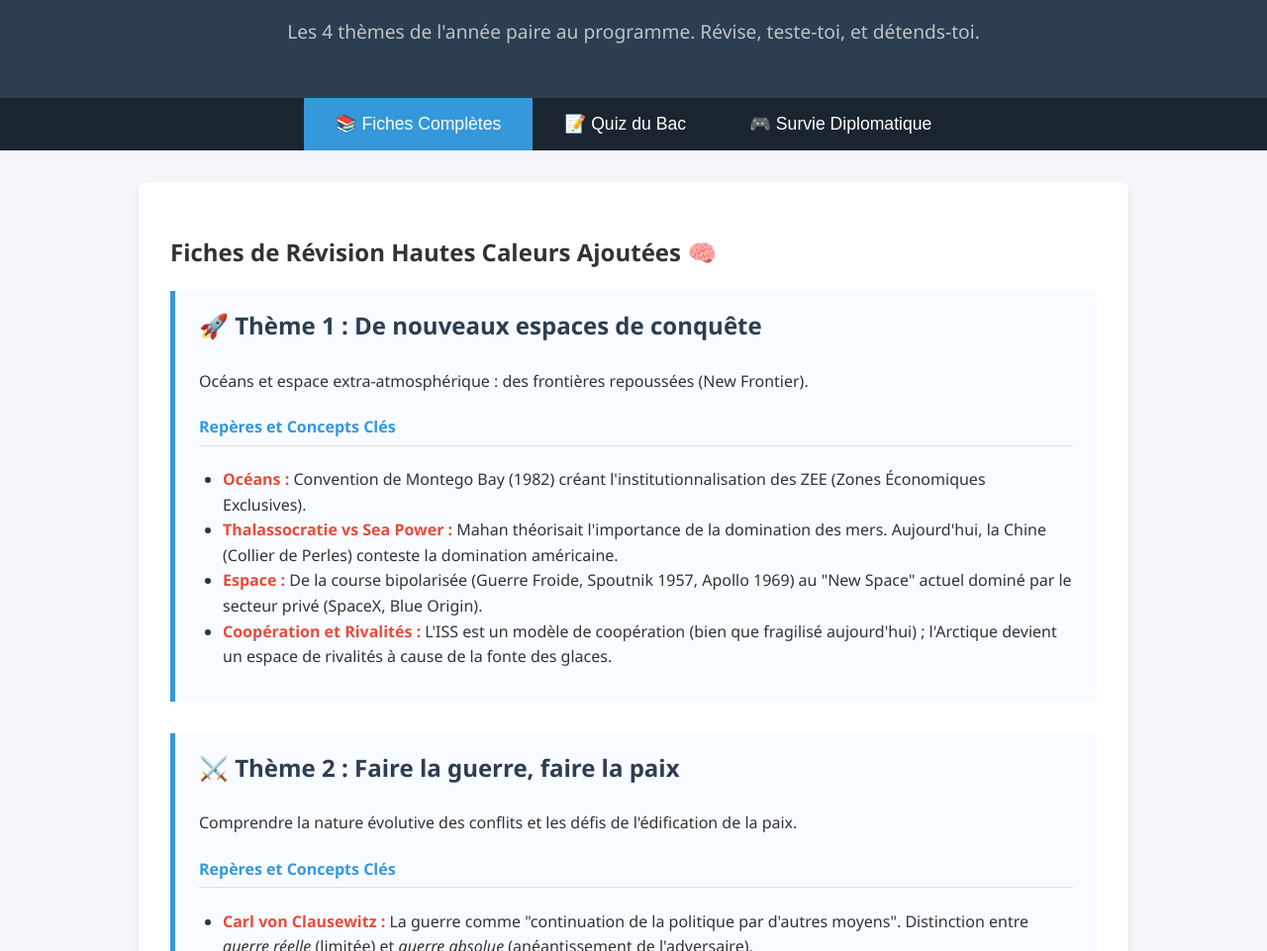
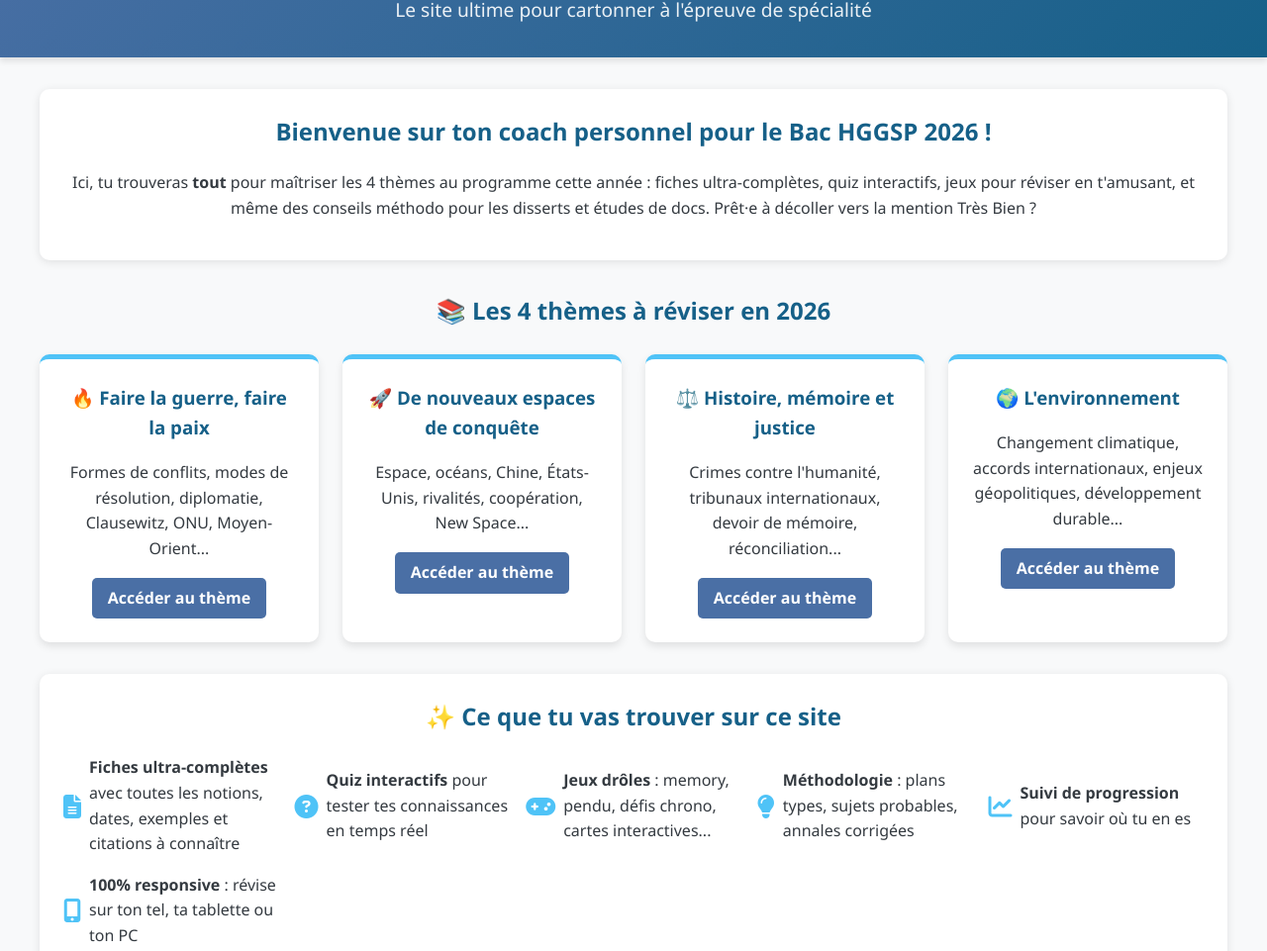
Before and after one commit to designfoot13/revise, a plain HTML site: page index.html in a window 1280 px wide. Shown: the part 109-1070 px from the top of the page at 99% size. Drawn offline with Linux system fonts and the light colour scheme.

Commit message:
Update index.html

```diff
--- a/index.html
+++ b/index.html
@@ -3,257 +3,265 @@
 <head>
     <meta charset="UTF-8">
     <meta name="viewport" content="width=device-width, initial-scale=1.0">
-    <title>HGGSP 2026 - Objectif Mention !</title>
+    <title>HGGSP Bac 2026 - Réussir à 20/20 !</title>
     <style>
         :root {
-            --bg-color: #f4f6f9;
-            --primary: #2c3e50;
-            --secondary: #e74c3c;
-            --accent: #3498db;
-            --text: #333;
-            --light-bg: #fff;
+            --primary: #4a6fa5;
+            --secondary: #166088;
+            --accent: #4fc3f7;
+            --light: #f8f9fa;
+            --dark: #343a40;
+            --success: #28a745;
+            --warning: #ffc107;
+            --danger: #dc3545;
         }
 
         body {
             font-family: 'Segoe UI', Tahoma, Geneva, Verdana, sans-serif;
-            background-color: var(--bg-color);
-            color: var(--text);
             margin: 0;
             padding: 0;
+            background-color: var(--light);
+            color: var(--dark);
             line-height: 1.6;
         }
 
         header {
-            background-color: var(--primary);
+            background: linear-gradient(135deg, var(--primary), var(--secondary));
             color: white;
+            padding: 2rem 0;
             text-align: center;
-            padding: 2rem 1rem;
+            box-shadow: 0 4px 6px rgba(0, 0, 0, 0.1);
+        }
+
+        header h1 {
+            margin: 0;
+            font-size: 2.5rem;
+            text-shadow: 2px 2px 4px rgba(0, 0, 0, 0.3);
         }
 
         header p {
+            margin: 0.5rem 0 0;
             font-size: 1.2rem;
-            color: #bdc3c7;
-        }
-
-        nav {
-            display: flex;
-            justify-content: center;
-            background-color: #1a252f;
-            position: sticky;
-            top: 0;
-            z-index: 100;
-        }
-
-        nav button {
-            background: none;
-            border: none;
-            color: white;
-            padding: 1rem 2rem;
-            font-size: 1.1rem;
-            cursor: pointer;
-            transition: 0.3s;
-        }
-
-        nav button:hover, nav button.active {
-            background-color: var(--accent);
+            opacity: 0.9;
         }
 
         .container {
-            max-width: 1000px;
+            max-width: 1200px;
             margin: 2rem auto;
             padding: 0 1rem;
         }
 
-        .section {
-            display: none;
-            background: var(--light-bg);
-            padding: 2rem;
-            border-radius: 8px;
-            box-shadow: 0 4px 6px rgba(0,0,0,0.1);
-            animation: fadeIn 0.5s ease-in-out;
+        .intro {
+            background: white;
+            padding: 1.5rem;
+            border-radius: 10px;
+            box-shadow: 0 2px 10px rgba(0, 0, 0, 0.1);
+            margin-bottom: 2rem;
+            text-align: center;
         }
 
-        .section.active {
-            display: block;
+        .intro h2 {
+            color: var(--secondary);
+            margin-top: 0;
         }
 
-        @keyframes fadeIn {
-            from { opacity: 0; transform: translateY(10px); }
-            to { opacity: 1; transform: translateY(0); }
+        .themes-grid {
+            display: grid;
+            grid-template-columns: repeat(auto-fit, minmax(280px, 1fr));
+            gap: 1.5rem;
+            margin-bottom: 2rem;
         }
 
-        /* Style des Fiches */
         .theme-card {
-            border-left: 5px solid var(--accent);
-            padding: 1rem 1.5rem;
-            margin-bottom: 2rem;
-            background-color: #f8fbff;
-            border-radius: 0 8px 8px 0;
+            background: white;
+            border-radius: 10px;
+            padding: 1.5rem;
+            box-shadow: 0 4px 8px rgba(0, 0, 0, 0.1);
+            transition: transform 0.3s ease, box-shadow 0.3s ease;
+            text-align: center;
+            border-top: 5px solid var(--accent);
+        }
+
+        .theme-card:hover {
+            transform: translateY(-5px);
+            box-shadow: 0 8px 16px rgba(0, 0, 0, 0.2);
         }
 
         .theme-card h3 {
-            color: var(--primary);
+            color: var(--secondary);
             margin-top: 0;
+        }
+
+        .theme-card p {
+            color: var(--dark);
+            margin-bottom: 1rem;
+        }
+
+        .theme-card .btn {
+            display: inline-block;
+            background: var(--primary);
+            color: white;
+            padding: 0.5rem 1rem;
+            border-radius: 5px;
+            text-decoration: none;
+            font-weight: bold;
+            transition: background 0.3s ease;
+        }
+
+        .theme-card .btn:hover {
+            background: var(--secondary);
+        }
+
+        .features {
+            background: white;
+            padding: 1.5rem;
+            border-radius: 10px;
+            box-shadow: 0 2px 10px rgba(0, 0, 0, 0.1);
+            margin-bottom: 2rem;
+        }
+
+        .features h2 {
+            color: var(--secondary);
+            text-align: center;
+            margin-top: 0;
+        }
+
+        .features-grid {
+            display: grid;
+            grid-template-columns: repeat(auto-fit, minmax(200px, 1fr));
+            gap: 1rem;
+            margin-top: 1rem;
+        }
+
+        .feature-item {
+            display: flex;
+            align-items: center;
+            gap: 0.5rem;
+        }
+
+        .feature-item i {
+            color: var(--accent);
             font-size: 1.5rem;
         }
 
-        .theme-card h4 {
-            color: var(--accent);
-            border-bottom: 1px solid #ddd;
-            padding-bottom: 0.3rem;
+        footer {
+            background: var(--dark);
+            color: white;
+            text-align: center;
+            padding: 1.5rem;
+            margin-top: 2rem;
         }
 
-        .theme-card ul {
-            padding-left: 1.5rem;
+        .badge {
+            display: inline-block;
+            background: var(--warning);
+            color: var(--dark);
+            padding: 0.2rem 0.5rem;
+            border-radius: 20px;
+            font-size: 0.8rem;
+            font-weight: bold;
+            margin-left: 0.5rem;
         }
 
-        .highlight {
-            font-weight: bold;
-            color: var(--secondary);
-        }
-
-        /* Style du Quiz & Jeu */
-        .btn {
-            background-color: var(--accent);
-            color: white;
-            border: none;
-            padding: 0.8rem 1.5rem;
-            border-radius: 5px;
-            cursor: pointer;
-            font-size: 1rem;
-            margin-top: 1rem;
-            transition: 0.2s;
-        }
-
-        .btn:hover {
-            background-color: #2980b9;
-        }
-
-        .btn-choice {
-            display: block;
-            width: 100%;
-            margin: 0.5rem 0;
-            background-color: #ecf0f1;
-            color: var(--primary);
-            text-align: left;
-        }
-
-        .btn-choice:hover {
-            background-color: #d5dbdb;
-        }
-
-        #quiz-result, #game-result {
-            margin-top: 1.5rem;
-            font-weight: bold;
-            font-size: 1.2rem;
-        }
-
-        .game-scenario {
-            font-size: 1.3rem;
-            margin-bottom: 1.5rem;
-            text-align: center;
+        @media (max-width: 768px) {
+            header h1 {
+                font-size: 2rem;
+            }
+            .themes-grid {
+                grid-template-columns: 1fr;
+            }
         }
     </style>
+    <link rel="stylesheet" href="https://cdnjs.cloudflare.com/ajax/libs/font-awesome/6.4.0/css/all.min.css">
 </head>
 <body>
-
     <header>
-        <h1>🌍 HGGSP - Objectif Bac 2026</h1>
-        <p>Les 4 thèmes de l'année paire au programme. Révise, teste-toi, et détends-toi.</p>
+        <h1>HGGSP Bac 2026 <span class="badge">20/20</span></h1>
+        <p>Le site ultime pour cartonner à l'épreuve de spécialité</p>
     </header>
 
-    <nav>
-        <button class="nav-btn active" onclick="showSection('fiches')">📚 Fiches Complètes</button>
-        <button class="nav-btn" onclick="showSection('quiz')">📝 Quiz du Bac</button>
-        <button class="nav-btn" onclick="showSection('jeux')">🎮 Survie Diplomatique</button>
-    </nav>
+    <div class="container">
+        <div class="intro">
+            <h2>Bienvenue sur ton coach personnel pour le Bac HGGSP 2026 !</h2>
+            <p>Ici, tu trouveras <strong>tout</strong> pour maîtriser les 4 thèmes au programme cette année : fiches ultra-complètes, quiz interactifs, jeux pour réviser en t'amusant, et même des conseils méthodo pour les disserts et études de docs. Prêt·e à décoller vers la mention Très Bien ?</p>
+        </div>
 
-    <div class="container">
+        <h2 style="color: var(--secondary); text-align: center; margin-bottom: 1.5rem;">📚 Les 4 thèmes à réviser en 2026</h2>
 
-        <!-- SECTION FICHES -->
-        <section id="fiches" class="section active">
-            <h2>Fiches de Révision Hautes Caleurs Ajoutées 🧠</h2>
-
+        <div class="themes-grid">
+            <!-- Thème 1 -->
             <div class="theme-card">
-                <h3>🚀 Thème 1 : De nouveaux espaces de conquête</h3>
-                <p>Océans et espace extra-atmosphérique : des frontières repoussées (New Frontier).</p>
-                <h4>Repères et Concepts Clés</h4>
-                <ul>
-                    <li><span class="highlight">Océans :</span> Convention de Montego Bay (1982) créant l'institutionnalisation des ZEE (Zones Économiques Exclusives).</li>
-                    <li><span class="highlight">Thalassocratie vs Sea Power :</span> Mahan théorisait l'importance de la domination des mers. Aujourd'hui, la Chine (Collier de Perles) conteste la domination américaine.</li>
-                    <li><span class="highlight">Espace :</span> De la course bipolarisée (Guerre Froide, Spoutnik 1957, Apollo 1969) au "New Space" actuel dominé par le secteur privé (SpaceX, Blue Origin).</li>
-                    <li><span class="highlight">Coopération et Rivalités :</span> L'ISS est un modèle de coopération (bien que fragilisé aujourd'hui) ; l'Arctique devient un espace de rivalités à cause de la fonte des glaces.</li>
-                </ul>
+                <h3>🔥 Faire la guerre, faire la paix</h3>
+                <p>Formes de conflits, modes de résolution, diplomatie, Clausewitz, ONU, Moyen-Orient...</p>
+                <a href="theme1.html" class="btn">Accéder au thème</a>
             </div>
 
+            <!-- Thème 2 -->
             <div class="theme-card">
-                <h3>⚔️ Thème 2 : Faire la guerre, faire la paix</h3>
-                <p>Comprendre la nature évolutive des conflits et les défis de l'édification de la paix.</p>
-                <h4>Repères et Concepts Clés</h4>
-                <ul>
-                    <li><span class="highlight">Carl von Clausewitz :</span> La guerre comme "continuation de la politique par d'autres moyens". Distinction entre <i>guerre réelle</i> (limitée) et <i>guerre absolue</i> (anéantissement de l'adversaire).</li>
-                    <li><span class="highlight">Guerre irrégulière/asymétrique :</span> Un acteur non étatique (Al-Qaida, Daech) contre un État. Brouillage de la frontière entre civils et militaires.</li>
-                    <li><span class="highlight">Faire la Paix :</span> Traités de Westphalie (1648) introduisant la souveraineté étatique et l'équilibre des puissances en Europe.</li>
-                    <li><span class="highlight">Sécurité Collective :</span> SDN puis ONU. Le rôle de Kofi Annan (diplomatie préventive, "Responsabilité de Protéger"). Le Moyen-Orient reste un complexe de sécurité fracturé.</li>
-                </ul>
+                <h3>🚀 De nouveaux espaces de conquête</h3>
+                <p>Espace, océans, Chine, États-Unis, rivalités, coopération, New Space...</p>
+                <a href="theme2.html" class="btn">Accéder au thème</a>
             </div>
 
+            <!-- Thème 3 -->
             <div class="theme-card">
-                <h3>⚖️ Thème 3 : Histoire et mémoires</h3>
-                <p>Comment les sociétés gèrent leur passé traumatique : justice, vérité et lois.</p>
-                <h4>Repères et Concepts Clés</h4>
-                <ul>
-                    <li><span class="highlight">Guerre d'Algérie :</span> Une "guerre sans nom" jusqu'en 1999. Concurrence des mémoires (Pieds-noirs, Harkis, appelés, FLN). Loi de 2005 (rôle positif de la colonisation) vs reconnaissance des tortures par Macron.</li>
-                    <li><span class="highlight">Rwanda :</span> Génocide des Tutsi (1994). Comment rejuger ? Le TPIR (justice internationale) et les juridictions <i>Gacaca</i> (justice locale réparatrice, vérité et pardon).</li>
-                    <li><span class="highlight">TPIY (Ex-Yougoslavie) :</span> Premier tribunal pénal international depuis Nuremberg, pour juger les crimes (Srebrenica) et rétablir la paix dans les Balkans.</li>
-                </ul>
+                <h3>⚖️ Histoire, mémoire et justice</h3>
+                <p>Crimes contre l'humanité, tribunaux internationaux, devoir de mémoire, réconciliation...</p>
+                <a href="theme3.html" class="btn">Accéder au thème</a>
             </div>
 
+            <!-- Thème 4 -->
             <div class="theme-card">
-                <h3>🌳 Thème 5 : L’environnement, entre exploitation et protection</h3>
-                <p>Évolution des rapports des sociétés à leurs milieux, des origines à l'Anthropocène.</p>
-                <h4>Repères et Concepts Clés</h4>
-                <ul>
-                    <li><span class="highlight">Histoire du Climat :</span> De l'Optimum médiéval au Petit Âge Glaciaire, jusqu'au basculement post-révolution industrielle (l'Anthropocène).</li>
-                    <li><span class="highlight">Forêt française :</span> Ressource stratégique depuis Colbert (Ordonnance de 1669 pour la marine). Aujourd'hui gérée par l'ONF (protection vs loisirs vs industrie).</li>
-                    <li><span class="highlight">Rôle des États-Unis :</span> Les pionniers de la protection ("Wilderness", parcs nationaux comme Yellowstone - 1872) mais aussi l'un des plus grands pollueurs. Retrait puis retour dans les accords de Paris. Facteur clé : l'action environnementale passe souvent par les États fédérés (ex: Californie).</li>
-                </ul>
+                <h3>🌍 L'environnement</h3>
+                <p>Changement climatique, accords internationaux, enjeux géopolitiques, développement durable...</p>
+                <a href="theme4.html" class="btn">Accéder au thème</a>
             </div>
-        </section>
+        </div>
 
-        <!-- SECTION QUIZ -->
-        <section id="quiz" class="section">
-            <h2>📝 Le Grand Quiz du Bac</h2>
-            <p>Teste tes connaissances. Pas de panique, c'est pour s'entraîner !</p>
-            <div id="quiz-container">
-                <h3 id="question-text"></h3>
-                <div id="options-container"></div>
-                <p id="quiz-result"></p>
-                <button id="next-btn" class="btn" style="display:none;" onclick="nextQuestion()">Question Suivante</button>
+        <div class="features">
+            <h2>✨ Ce que tu vas trouver sur ce site</h2>
+            <div class="features-grid">
+                <div class="feature-item">
+                    <i class="fas fa-file-alt"></i>
+                    <span><strong>Fiches ultra-complètes</strong> avec toutes les notions, dates, exemples et citations à connaître</span>
+                </div>
+                <div class="feature-item">
+                    <i class="fas fa-question-circle"></i>
+                    <span><strong>Quiz interactifs</strong> pour tester tes connaissances en temps réel</span>
+                </div>
+                <div class="feature-item">
+                    <i class="fas fa-gamepad"></i>
+                    <span><strong>Jeux drôles</strong> : memory, pendu, défis chrono, cartes interactives...</span>
+                </div>
+                <div class="feature-item">
+                    <i class="fas fa-lightbulb"></i>
+                    <span><strong>Méthodologie</strong> : plans types, sujets probables, annales corrigées</span>
+                </div>
+                <div class="feature-item">
+                    <i class="fas fa-chart-line"></i>
+                    <span><strong>Suivi de progression</strong> pour savoir où tu en es</span>
+                </div>
+                <div class="feature-item">
+                    <i class="fas fa-mobile-alt"></i>
+                    <span><strong>100% responsive</strong> : révise sur ton tel, ta tablette ou ton PC</span>
+                </div>
             </div>
-        </section>
+        </div>
 
-        <!-- SECTION JEU -->
-        <section id="jeux" class="section">
-            <h2>🎮 Jeu : Survie Diplomatique</h2>
-            <p>Glisse-toi dans la peau du Secrétaire Général de l'ONU ou d'un dirigeant mondial. Prends les bonnes décisions... ou provoque la Troisième Guerre Mondiale.</p>
-
-            <div id="game-container" style="background:#f9e79f; padding: 2rem; border-radius: 8px;">
-                <p class="game-scenario" id="scenario-text">L'ambassadeur du Syldavie refuse de vous serrer la main et menace d'envoyer des satellites lasers. Que faites-vous ?</p>
-                <div id="game-choices">
-                    <button class="btn btn-choice" onclick="playGame(1)">A. Je cite le traité de l'espace de 1967 pour le calmer.</button>
-                    <button class="btn btn-choice" onclick="playGame(2)">B. J'annexe sa ZEE selon la méthode de Poutine, ça lui apprendra.</button>
-                </div>
-                <p id="game-result"></p>
-                <button id="restart-game" class="btn" style="display:none;" onclick="initGame()">Recommencer un mandat</button>
-            </div>
-        </section>
-
+        <div style="background: white; padding: 1.5rem; border-radius: 10px; box-shadow: 0 2px 10px rgba(0, 0, 0, 0.1); text-align: center;">
+            <h2 style="color: var(--secondary); margin-top: 0;">🎯 Comment utiliser ce site ?</h2>
+            <p>1. <strong>Choisis un thème</strong> dans la grille ci-dessus.</p>
+            <p>2. <strong>Lis la fiche complète</strong> avec toutes les connaissances clés.</p>
+            <p>3. <strong>Entraîne-toi avec les quiz</strong> pour vérifier que tu as tout retenu.</p>
+            <p>4. <strong>Joue pour réviser</strong> en t'amusant (et sans t'en rendre compte !).</p>
+            <p>5. <strong>Consulte la méthodo</strong> pour être prêt·e le jour J.</p>
+            <p style="margin-top: 1rem; font-style: italic; color: var(--secondary);">➡️ <strong>Astuce</strong> : Commence par le thème que tu maîtrises le moins !</p>
+        </div>
     </div>
 
-    <!-- JAVASCRIPT LOGIC -->
-    <script>
-        // --- NAVIGATION ---
-        function showSection(sectionId) {
-            document.querySelectorAll('.section').forEach(sec => sec.classList.remove('active'));
-            document.querySelectorAll('.nav-btn').forEach(btn => btn.classList.remove('active'));
+    <footer>
+        <p><strong>HGGSP Bac 2026</strong> - Créé avec ❤️ pour toi par Vibe (Mistral AI)</p>
+        <p>Dernière mise à jour : juin 2026 | Programme officiel 2026</p>
+    </footer>
+</body>
+</html>
```
